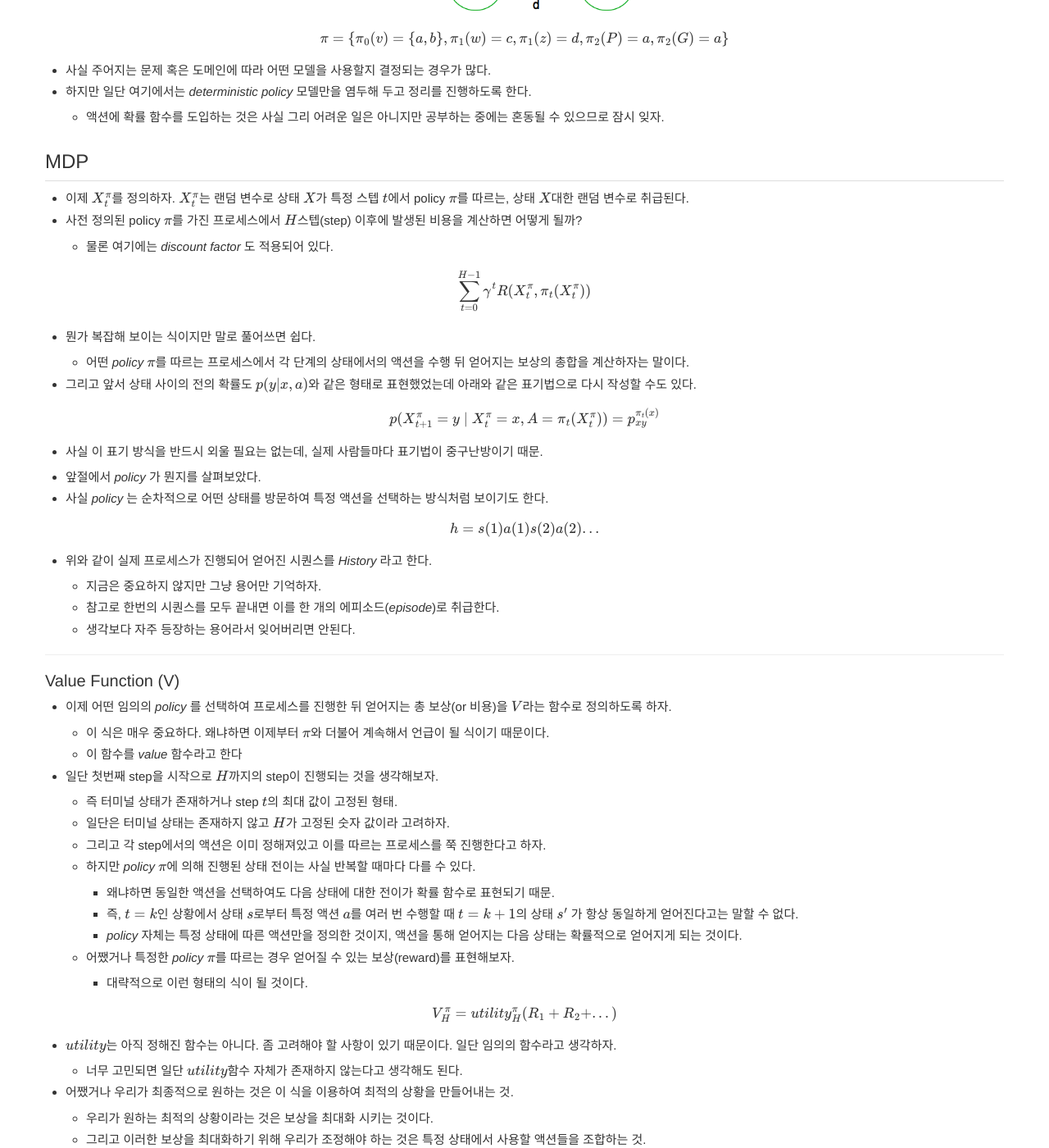
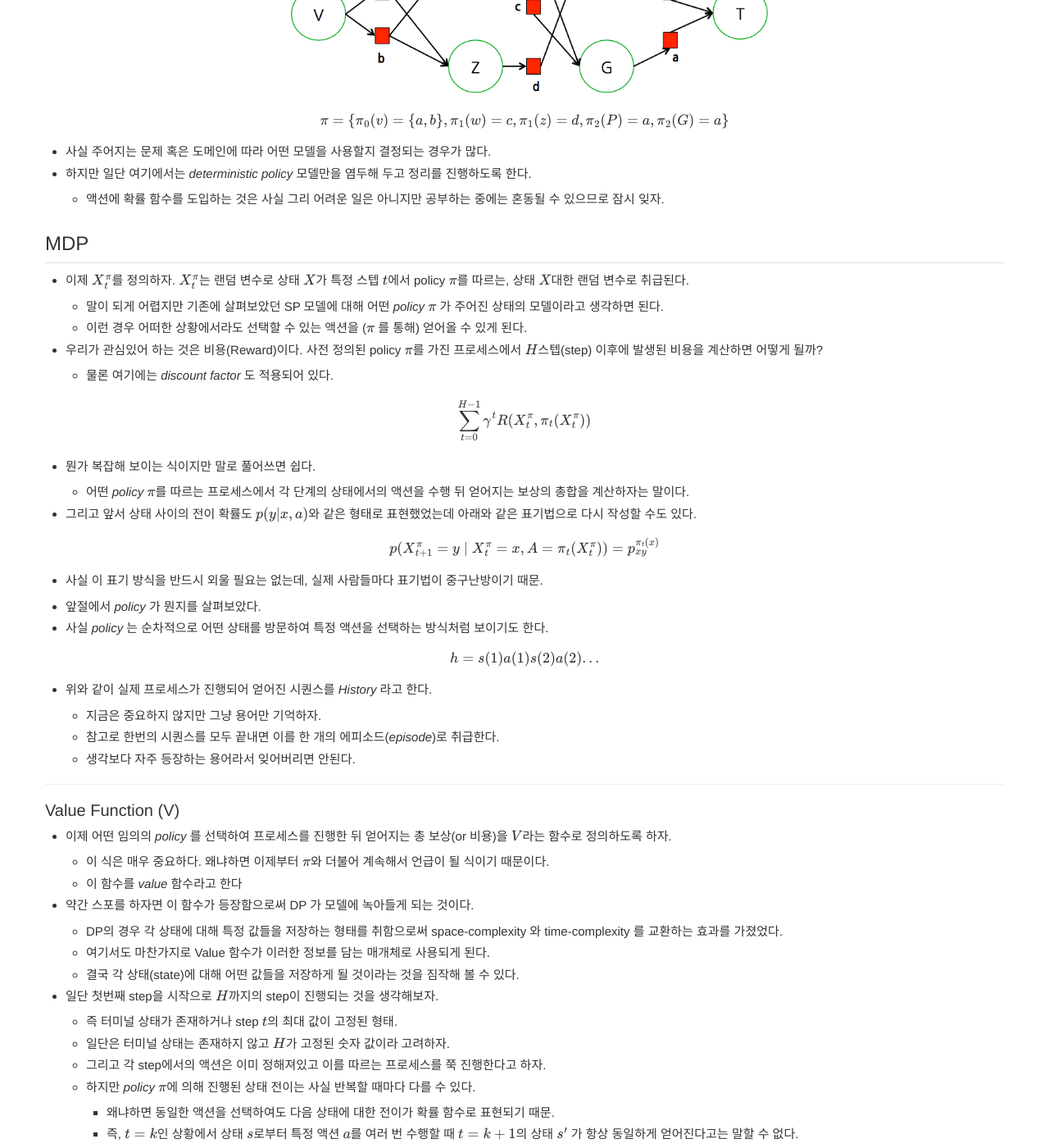
Before and after one commit to norman3/rl, a Jekyll site: the page built from docs/chapter04.md, in a window 1280 px wide and 1400 px high, scrolled down 3432 px. Shown: the whole window at 82% size. Built offline with Jekyll 4.4.1, drawn with Linux system fonts in a browser that asks for light colours; nearby versions of some CDN libraries; library files that are not in the unit come from our copies; formulas are drawn with MathJax 3; comment, search, counter and statistics services are not loaded; some of the changed text lies outside the part shown.

Commit message:
fix typo

```diff
--- a/docs/chapter04.md
+++ b/docs/chapter04.md
@@ -68,16 +68,17 @@
     - 단, 내부적으로 상태 변수 \\(t\\) 가 존재한다. (여기서 \\(t\\) 는 스텝을 의미한다.)
     - 따라서 \\(t\\) 값이 무엇이냐에 따라 해당 *Key* 에 대한 *Val* 값이 달라질 수 있다.
     - 최종적으로 스텝 \\(t\\)마다 \\([state, action]\\)형태의 *Map* 집합으로 이루어진 자료구조를 상상할 수 있다.
-        - \\( \pi = \{ \\{ map[s,a]_0, map[s,a]_1, ..., map[s,a]_t\} \\} \\)
+        - \\( \pi = \{ \\{ map_{0-step}[s,a], map_{1-step}[s,a], ..., map_{t-step}[s,a]\} \\} \\)
 
-- 이제 \\(\pi_0(x)\\)라 함은 0번째 스텝(step)에서 상태 \\(x\\)에서 사용되는 액션 \\(A(x)\\)를 의미하게 된다.
+- 이제 \\(\pi_0(x)\\)라 함은 0번째 스텝(step)에서 임의의 상태 \\(x\\)에서 사용되는 액션 \\(A(x)\\)를 의미하게 된다.
     - 이때 상태 \\(x\\)는 임의의 상태를 지칭하는 랜덤 변수로 생각해도 된다.
 
 - 그런데 사실 이것은 좀 대충 정의한 개념이다.
     - 어떤 경우에는 \\(\pi\\)가 상태(state)들에 매핑된 고정된 액션(action) \\(a\\)를 의미하는 것이 아니라,
     - 상태에 매핑된 '액션에 대한 확률 함수(probability function)'로 정의할 수도 있다.
     - 즉, 앞서 \\([s,a]\\)에서 \\(a\\)가 특정 값이 아닌 \\(p(a\|s)\\)확률 함수를 가지는 랜덤 변수로 취급될 수 있다는 말이다.
-    - 그리고 이 말이 이해가 안된다면 확률 함수를 잘 이해하고 있지 못하는 것이다.
+        - 따라서 특정 상태 \\(x\\) 에 대한 출력 값은 실수가 아닌 액션에 대한 확률 함수가 반환되게 된다.
+        - 그리고 이 말이 이해가 안된다면 확률 함수를 잘 이해하고 있지 못하는 것이다.
 - 상세한 내용은 아래 내용을 참고하도록 하자.
 
 - 결론적으로 *policy* \\(\pi\\)를 크게 두 가지로 나누어 생각할 수 있다.
@@ -94,7 +95,7 @@
 
 - 위의 표기법은 생각보다 중요하다.
     - 임의의 \\(\pi\\)를 하나의 함수로 생각하여 특정 \\(\pi\\)를 따르는 시퀀스에서 특정 시점 \\(t\\)에 대해 상태 \\(x\\)를 대입하면 그 때에 사용될 정확한 액션을 얻을 수 있다.
-    - 만약 모든 \\(t\\)에 대한 내용을 포함하고 있는 경우 식에서 \\(t\\)를 생략해도 상관 없다.
+    - 만약 *policy* \\(\pi\\)가 모든 \\(t\\)에 대한 내용을 포함하고 있는 경우 식에서 \\(t\\)를 생략해도 상관 없다.
         - 위의 식이 이를 나타낸다.
 
 ![figure4.1]({{ site.baseurl }}/images/ch04_f01.png){:class="center-block" height="250px"}
@@ -105,12 +106,13 @@
 
 - 즉, 특정 스텝 \\(t=0\\) 에서 사용될 액션이 무조건 정해져있고 이에 따른 경로가 선택되어 진다.
     - 위의 그림에서 표를 보면 \\(t=0\\) 인 상황에서 상태 \\(V\\)에서의 액션 정보가 정의되어 있다.
-    - \\(t=0\\) 인 상황하에 상태 \\(V\\)에서 사용 가능한 모든 액션 집합은 \\(\\{a, b\\}\\)이다.
+    - \\(t=0\\) 인 상황 하에 상태 \\(V\\)에서 사용 가능한 모든 액션 집합은 \\(\\{a, b\\}\\)이다.
     - 하지만 주어진 *policy* \\(\pi_{sample}\\)에서는 \\(t=0\\) 스텝이고 상태 \\(V\\)인 경우 액션 \\(\{ a\}\\)를 선택하도록 기술되어 있다.
     - 그런데 왜 \\(\pi_0(W)\\) 같은 것은 정의가 되어 있지 않을까?
         - 사실 \\(t=0\\)에 대해 모든 상태에 대해 사용될 액션이 \\(\pi\\)에 다 정의되어 있어야 한다.
-        - 하지만 해당 시점 (즉, 여기서는 \\(t=0\\) 일 때 절대 도달할 수 없는 상태에 대해서는 생략이 가능하다.
-        - 그냥 해당 내용은 실제로는 불필요하기 때문에 생략이 되어 있다고 생각하면 된다.
+            - 즉, 임의의 스탭 \\(t\\) 에서 모든 상태 \\(x\\) 에 대한 액션 값이 정의되어 있어야 한다는 의미이다.
+        - 하지만 해당 시점 (즉, 여기서는 \\(t=0\\) 일 때 절대 도달할 수 없는 상태이다. 따라서 이 경우에는 생략이 가능하다.
+            - 그냥 해당 내용은 실제로는 발생할 수 없어 딱히 필요하지 않기 때문에 생략이 되어 있다고 생각하면 된다.
 
 - - -
 
@@ -118,11 +120,12 @@
 
 - *stochastic policy* 모델에서는 \\(\pi\\)를 사용하는 형태가 조금 다르다.
     - *deterministic policy* 에서는 \\(\pi\\)자체를 함수 식처럼 사용하게 되는데, 여기서는 추가로 이 식을 조건 확률식처럼 표기하게 된다.
-    - 즉, 액션도 확률적으로 취하게 된다. 이로 인해 \\(pi\\) 는 조건부 확률 함수가 된다.
+    - 즉, 액션도 확률적으로 취하게 된다. 이로 인해 \\(\pi\\) 는 조건부 확률 함수가 된다.
 
 $$\pi(a|x) = p(A=a\;|\;X=x), \qquad \forall a \in A(x), \forall x \in X$$
 
 - 또는 다음과 같이 표기하기도 한다. (좀 혼동스럽더라도 이해하자)
+    - 출력 결과로 액션에 대한 확률 함수가 반환된다고 생각하면 쉽다.
 
 $$\pi(a, x) = p(A=a\;|\;X=x)$$
 
@@ -141,14 +144,16 @@
 ## MDP
 
 - 이제 \\(X\_t^{\pi}\\)를 정의하자. \\(X\_t^{\pi}\\)는 랜덤 변수로 상태 \\(X\\)가 특정 스텝 \\(t\\)에서 policy \\(\pi\\)를 따르는, 상태 \\(X\\)대한 랜덤 변수로 취급된다.
-- 사전 정의된 policy \\(\pi\\)를 가진 프로세스에서 \\(H\\)스텝(step) 이후에 발생된 비용을 계산하면 어떻게 될까?
+    - 말이 되게 어렵지만 기존에 살펴보았던 SP 모델에 대해 어떤 *policy* \\(\pi\\) 가 주어진 상태의 모델이라고 생각하면 된다.
+    - 이런 경우 어떠한 상황에서라도 선택할 수 있는 액션을 (\\(\pi\\) 를 통해) 얻어올 수 있게 된다.
+- 우리가 관심있어 하는 것은 비용(Reward)이다. 사전 정의된 policy \\(\pi\\)를 가진 프로세스에서 \\(H\\)스텝(step) 이후에 발생된 비용을 계산하면 어떻게 될까?
     - 물론 여기에는 *discount factor* 도 적용되어 있다.
 
 $$\sum_{t=0}^{H-1} \gamma^t R(X_t^{\pi}, \pi_t(X_t^{\pi}))$$
 
 - 뭔가 복잡해 보이는 식이지만 말로 풀어쓰면 쉽다.
     - 어떤 *policy* \\(\pi\\)를 따르는 프로세스에서 각 단계의 상태에서의 액션을 수행 뒤 얻어지는 보상의 총합을 계산하자는 말이다.
-- 그리고 앞서 상태 사이의 전의 확률도 \\(p(y\|x, a)\\)와 같은 형태로 표현했었는데 아래와 같은 표기법으로 다시 작성할 수도 있다.
+- 그리고 앞서 상태 사이의 전이 확률도 \\(p(y\|x, a)\\)와 같은 형태로 표현했었는데 아래와 같은 표기법으로 다시 작성할 수도 있다.
 
 $$p( X_{t+1}^{\pi} = y \;|\; X_{t}^{\pi}=x, A = \pi_t(X_t^{\pi})) = p_{xy}^{\pi_t(x)}$$
 
@@ -170,6 +175,10 @@
 - 이제 어떤 임의의 *policy* 를 선택하여 프로세스를 진행한 뒤 얻어지는 총 보상(or 비용)을 \\(V\\)라는 함수로 정의하도록 하자.
     - 이 식은 매우 중요하다. 왜냐하면 이제부터 \\(\pi\\)와 더불어 계속해서 언급이 될 식이기 때문이다.
     - 이 함수를 *value* 함수라고 한다
+- 약간 스포를 하자면 이 함수가 등장함으로써 DP 가 모델에 녹아들게 되는 것이다.
+    - DP의 경우 각 상태에 대해 특정 값들을 저장하는 형태를 취함으로써 space-complexity 와 time-complexity 를 교환하는 효과를 가졌었다.
+    - 여기서도 마찬가지로 Value 함수가 이러한 정보를 담는 매개체로 사용되게 된다.
+    - 결국 각 상태(state)에 대해 어떤 값들을 저장하게 될 것이라는 것을 짐작해 볼 수 있다.
 - 일단 첫번째 step을 시작으로 \\(H\\)까지의 step이 진행되는 것을 생각해보자.
     - 즉 터미널 상태가 존재하거나 step \\(t\\)의 최대 값이 고정된 형태.
     - 일단은 터미널 상태는 존재하지 않고 \\(H\\)가 고정된 숫자 값이라 고려하자.
```
Also changed, not shown: other parts of docs/chapter04.md (+1 -1 lines), docs/chapter01.md (+16 -0 lines), docs/chapter02.md (+12 -0 lines), docs/chapter03.md (+6 -0 lines).
